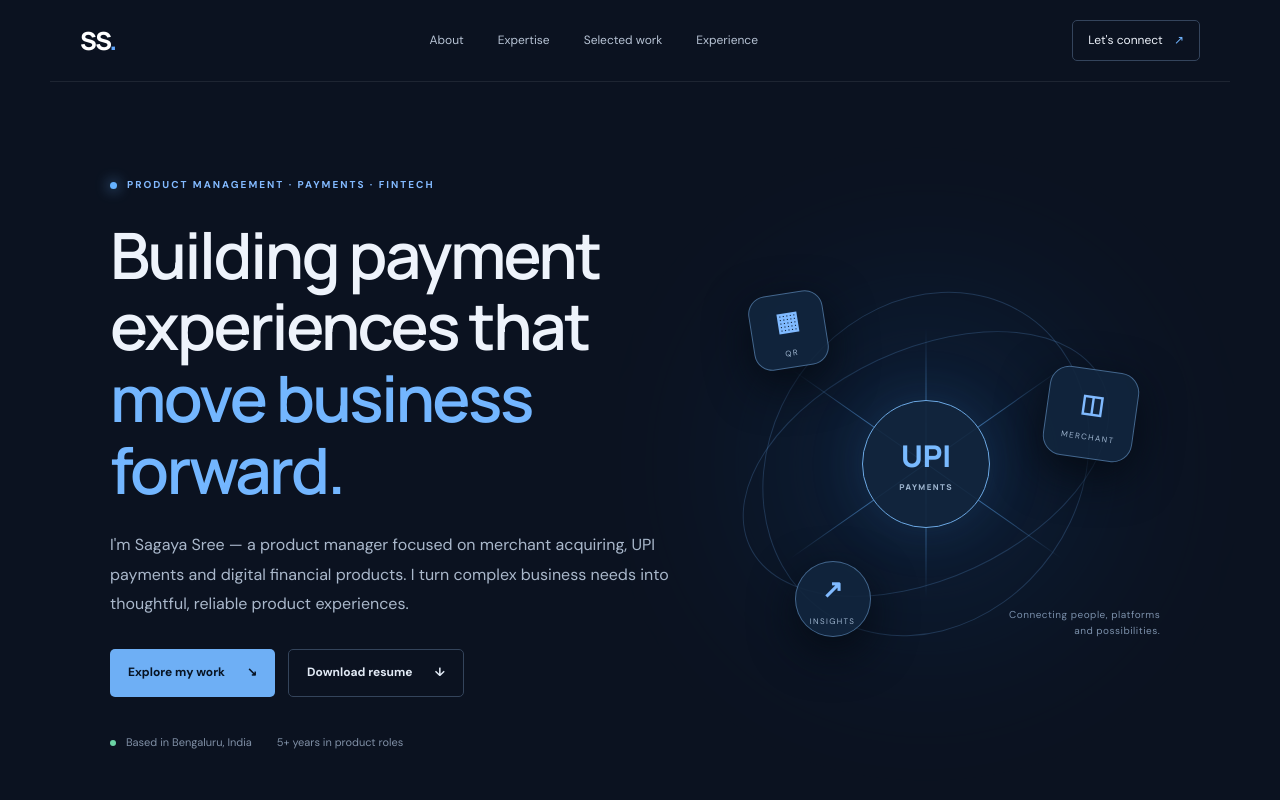
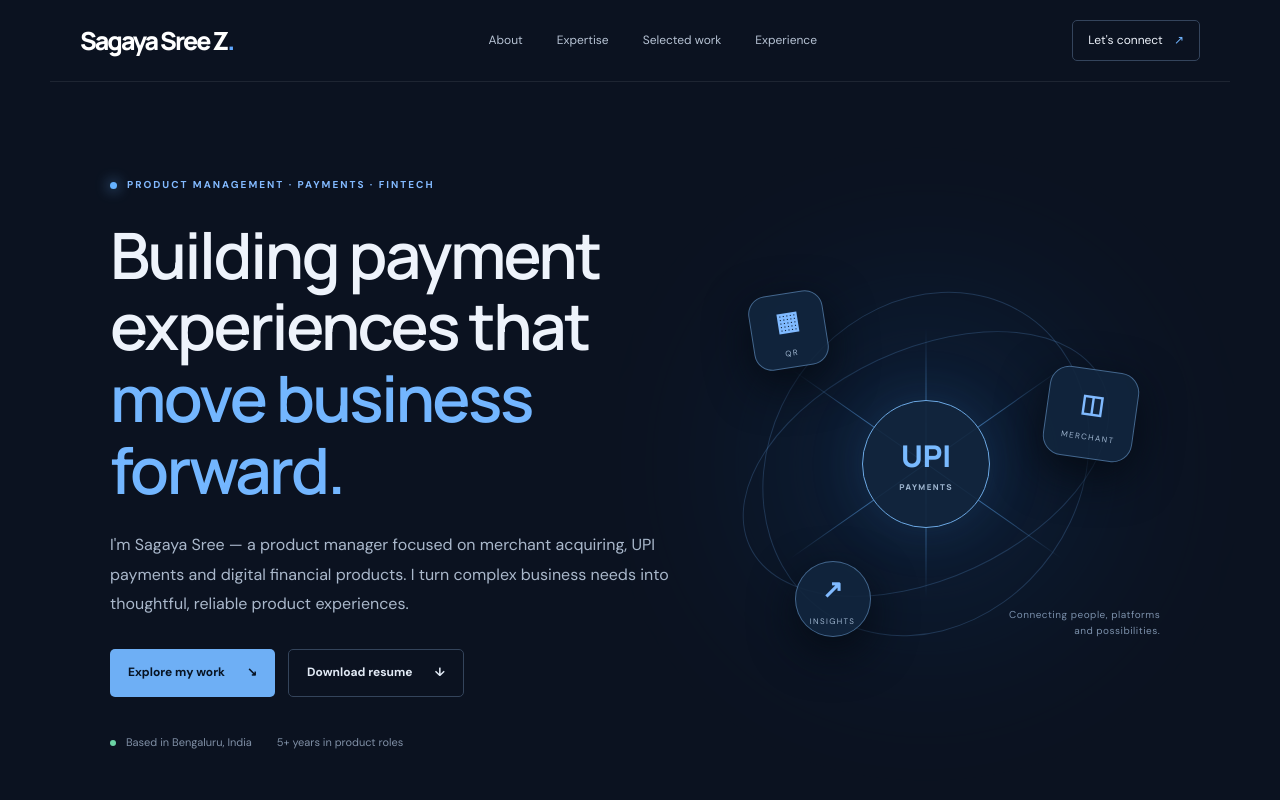
Before and after one commit to vaithyasam/sagaya_portfolio, a plain HTML site: page index.html in a window 1280 px wide. Shown: the top 800 px of the page. Drawn offline with Linux system fonts and the light colour scheme.

Commit message:
Update index.html

```diff
--- a/index.html
+++ b/index.html
@@ -16,7 +16,7 @@
 <body>
   <div class="site-shell">
     <header class="nav">
-      <a class="brand" href="#top" aria-label="Sagaya Sree home">SS<span>.</span></a>
+      <a class="brand" href="#top" aria-label="Sagaya Sree home">Sagaya Sree Z<span>.</span></a>
       <nav aria-label="Main navigation">
         <a href="#about">About</a>
         <a href="#expertise">Expertise</a>
```
